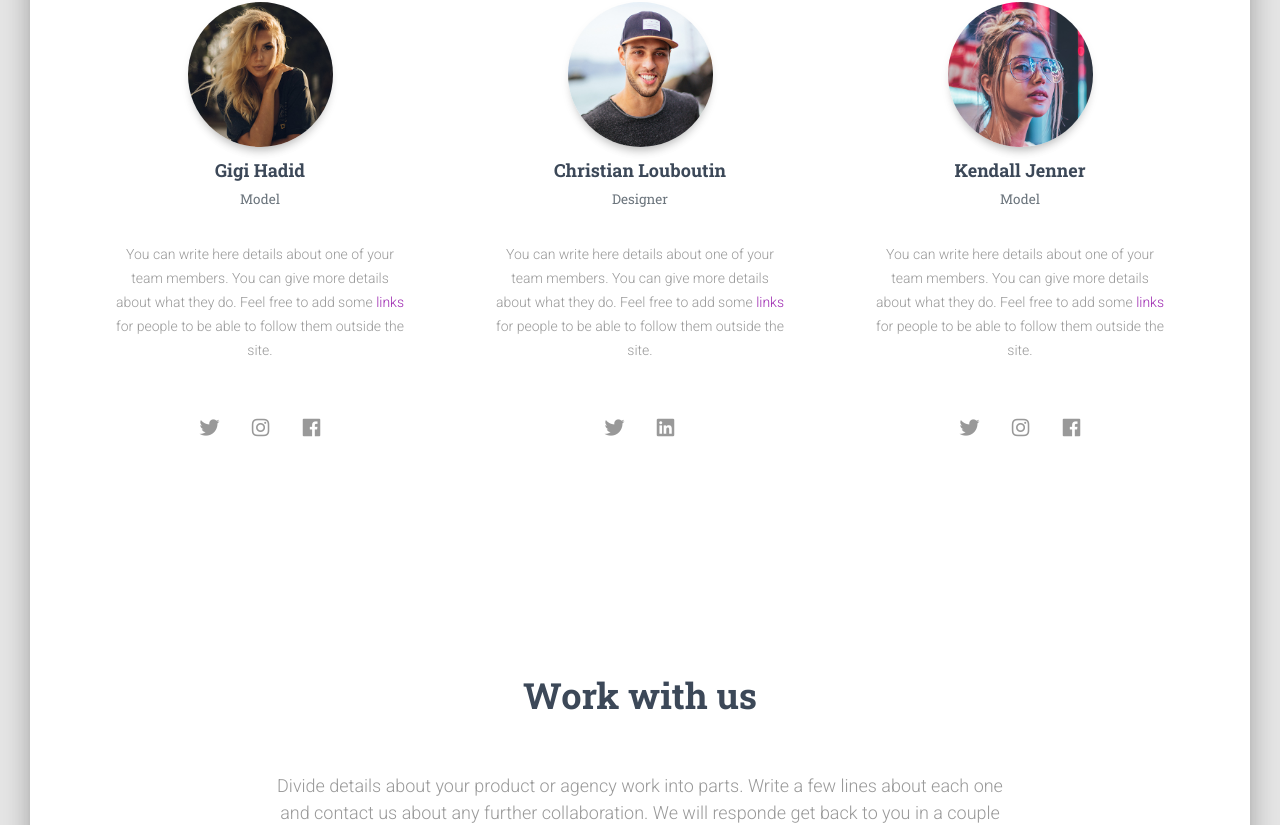
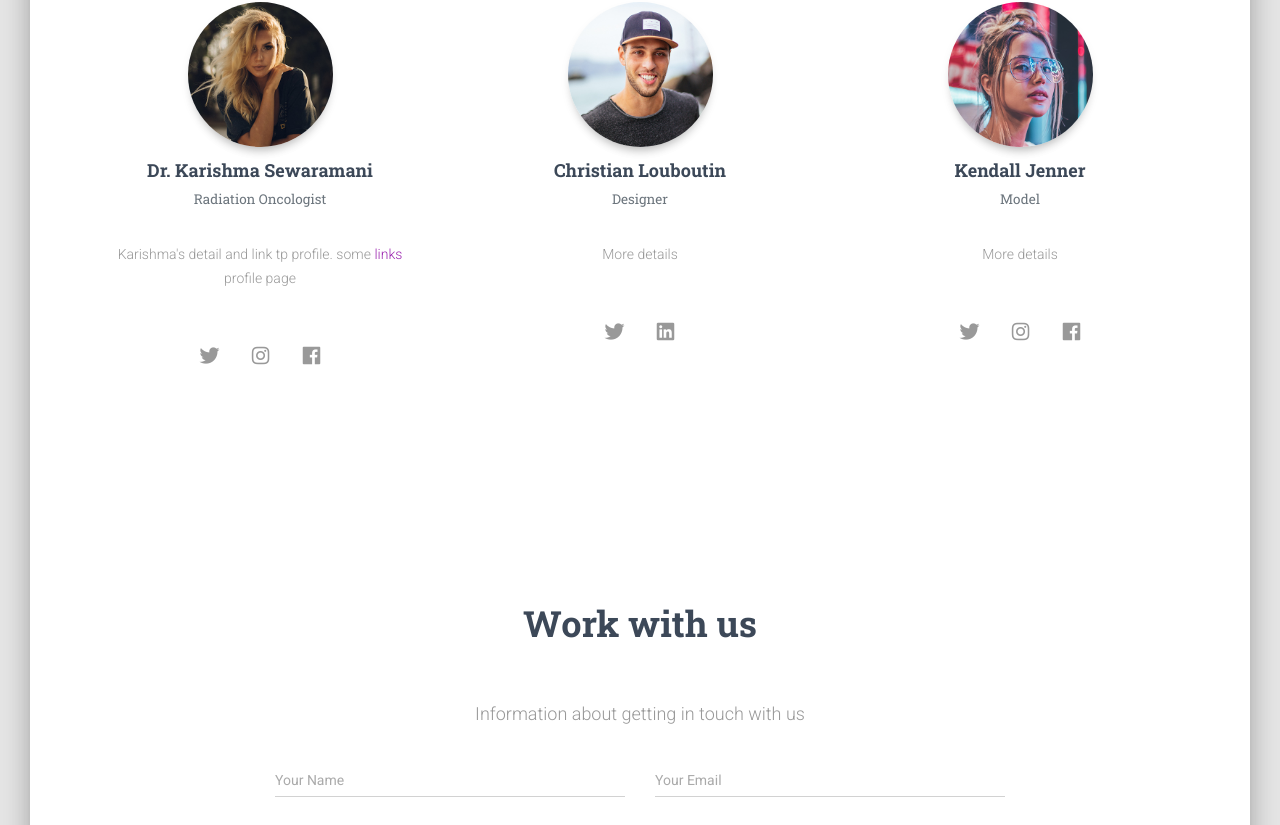
Before and after one commit to rg-code/atypical, a Next.js app: page /landing in a window 1280 px wide. Shown: the part 1382-2207 px from the top of the page. Built offline with nearby package versions, Linux system fonts and the light colour scheme.

Commit message:
updates to landing

```diff
--- a/pages-sections/LandingPage-Sections/ProductSection.js
+++ b/pages-sections/LandingPage-Sections/ProductSection.js
@@ -23,7 +23,7 @@
         <GridItem xs={12} sm={12} md={8}>
           <h2 className={classes.title}>Here{"'"}s how</h2>
           <h5 className={classes.description}>
-            We are a 501(c)(3) non-profit organization with no competing financial interests with sole purpose of helping you - MBA aspirant with atypical profile. We help you with identifying your resume twin, establishing a network, and just importantly, mapping your career vision.
+            We are a 501(c)(3) non-profit organization with no competing financial interests and sole purpose of helping you - MBA aspirant with atypical profile land your dream admit. We will help you identify your resume twin, establishing a network, and most  importantly, mapping your career vision.
           </h5>
         </GridItem>
       </GridContainer>
--- a/pages-sections/LandingPage-Sections/TeamSection.js
+++ b/pages-sections/LandingPage-Sections/TeamSection.js
@@ -40,16 +40,14 @@
                 />
               </GridItem>
               <h4 className={classes.cardTitle}>
-                Gigi Hadid
+                Dr. Karishma Sewaramani
                 <br />
-                <small className={classes.smallTitle}>Model</small>
+                <small className={classes.smallTitle}>Radiation Oncologist</small>
               </h4>
               <CardBody>
                 <p className={classes.description}>
-                  You can write here details about one of your team members. You
-                  can give more details about what they do. Feel free to add
-                  some <a href="#pablo">links</a> for people to be able to
-                  follow them outside the site.
+                Karishma's detail and link tp profile.
+                  some <a href="#pablo">links</a> profile page
                 </p>
               </CardBody>
               <CardFooter className={classes.justifyCenter}>
@@ -93,10 +91,7 @@
               </h4>
               <CardBody>
                 <p className={classes.description}>
-                  You can write here details about one of your team members. You
-                  can give more details about what they do. Feel free to add
-                  some <a href="#pablo">links</a> for people to be able to
-                  follow them outside the site.
+                  More details
                 </p>
               </CardBody>
               <CardFooter className={classes.justifyCenter}>
@@ -133,10 +128,7 @@
               </h4>
               <CardBody>
                 <p className={classes.description}>
-                  You can write here details about one of your team members. You
-                  can give more details about what they do. Feel free to add
-                  some <a href="#pablo">links</a> for people to be able to
-                  follow them outside the site.
+                  More details
                 </p>
               </CardBody>
               <CardFooter className={classes.justifyCenter}>
--- a/pages-sections/LandingPage-Sections/WorkSection.js
+++ b/pages-sections/LandingPage-Sections/WorkSection.js
@@ -22,10 +22,7 @@
         <GridItem cs={12} sm={12} md={8}>
           <h2 className={classes.title}>Work with us</h2>
           <h4 className={classes.description}>
-            Divide details about your product or agency work into parts. Write a
-            few lines about each one and contact us about any further
-            collaboration. We will responde get back to you in a couple of
-            hours.
+            Information about getting in touch with us
           </h4>
           <form>
             <GridContainer>
@@ -60,7 +57,7 @@
                 }}
               />
               <GridItem xs={12} sm={12} md={4} className={classes.textCenter}>
-                <Button color="primary">Send Message</Button>
+                <Button color="warning">Send Message</Button>
               </GridItem>
             </GridContainer>
           </form>
--- a/pages/landing.js
+++ b/pages/landing.js
@@ -49,7 +49,7 @@
             <GridItem xs={12} sm={12} md={6}>
               <h1 className={classes.title}> A typical MBA.</h1>
               <h4>
-              You don{"'"}t know what you don't know. We realize and have first hand experiernce with being informed of our profile being <u>atypical</u> for an MBA. If you are from sector not typically considered {"'"}feeder{"'"} for an MBA (a la banking, finance, tech etc.) and want to get an MBA we your journey starts with us. We provide resources, network,  and empower you to bridge the gap.
+              You don{"'"}t know what you don't know. We realize and have first hand experiernce with being informed of our profile being <u>atypical</u> for an MBA. If you are from sector not typically considered {"'"}feeder{"'"} for an MBA (a la banking, finance, tech) and want to pursue an MBA your journey starts with us. We provide resources, network, and empower you to bridge the gap.
               </h4>
               <br />
               <Button
```
